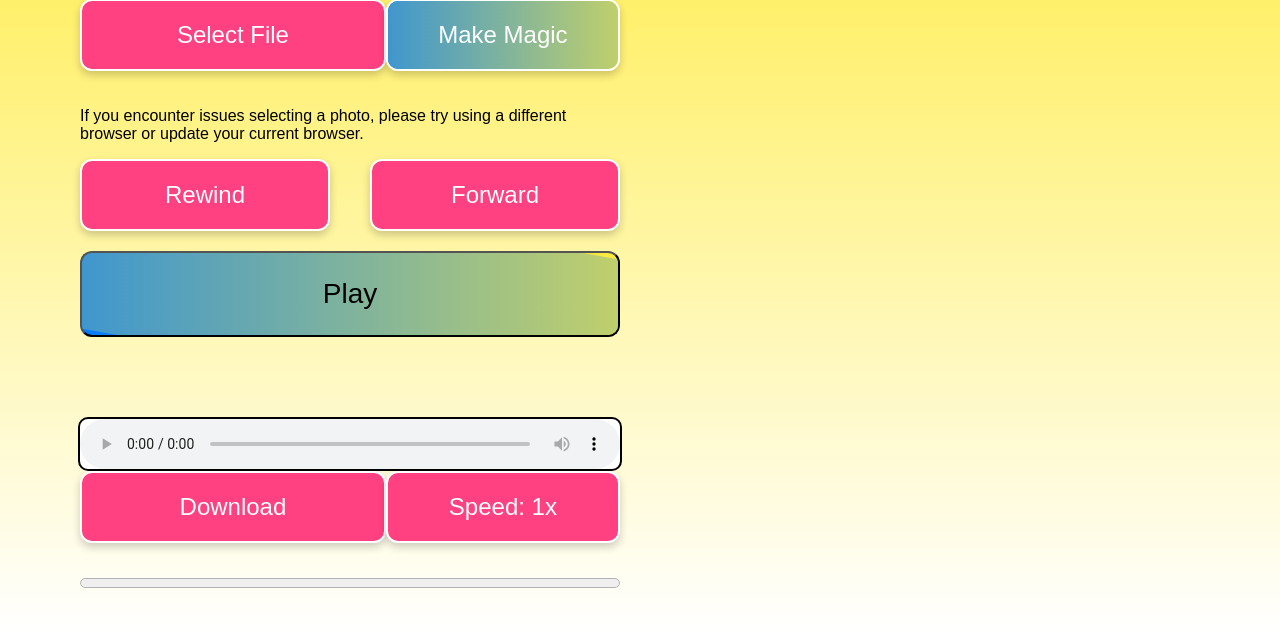
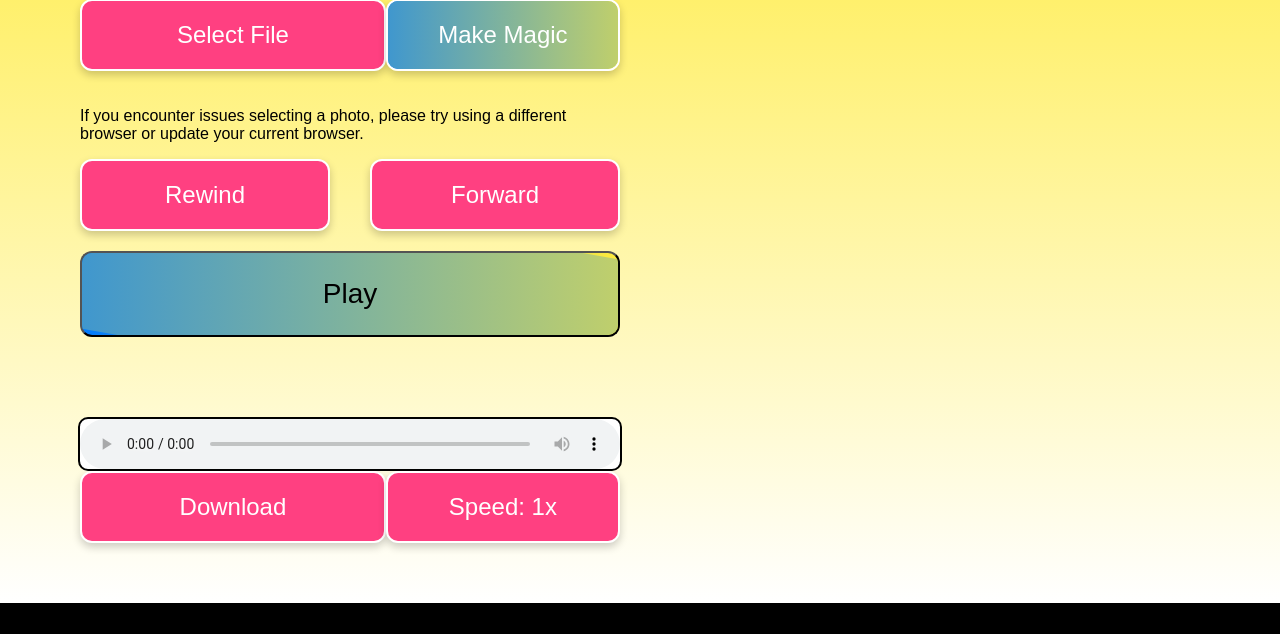
Before and after one commit to sashabatin/yonchee, a Flask app: page / in a window 1280 px wide. Shown: the part 202-836 px from the top of the page. After the commit the page ends 805 px from the top, so only its background shows below. Run offline with Flask 3, Linux system fonts and the light colour scheme.

Commit message:
delete bar, improve pop-up highlighter

```diff
--- a/static/css/styles.css
+++ b/static/css/styles.css
@@ -288,15 +288,6 @@
     position: absolute;
     border: 2px solid red; /* Highlight color */
     pointer-events: none; /* Ensure it doesn't interfere with interactions */
+    display: none; /* Initially hidden */
+    z-index: 10; /* Ensure it is above the image */
 }
-
-/* Progress Bar */
-#progressContainer {
-    width: 100%;
-    margin-top: 10px;
-}
-
-#progressBar {
-    width: 100%;
-    height: 20px;
-}
--- a/static/js/scripts.js
+++ b/static/js/scripts.js
@@ -9,7 +9,6 @@
 const fileLabel = document.querySelector('label[for="fileInput"]');
 const languageSelect = document.getElementById('languageSelect');
 const liveRegion = document.getElementById('liveRegion');
-const progressBar = document.getElementById('progressBar');
 const uploadedImage = document.getElementById('uploadedImage');
 const highlightBox = document.getElementById('highlightBox');
 const popup = document.getElementById('popup');
@@ -182,9 +181,8 @@
             liveRegion.textContent = `Playback speed changed to ${newSpeed}x`;
         };
 
-        // Update progress bar as audio plays
+        // Update the highlight box as audio plays
         audioPlayer.addEventListener('timeupdate', () => {
-            progressBar.value = (audioPlayer.currentTime / audioPlayer.duration) * 100;
             highlightCurrentText(audioPlayer.currentTime);
         });
 
--- a/templates/index.html
+++ b/templates/index.html
@@ -32,9 +32,6 @@
                     <a id="downloadButton">Download</a>
                     <button id="playbackSpeedButton">Speed: 1x</button>
                 </div>
-                <div id="progressContainer">
-                    <progress id="progressBar" value="0" max="100"></progress>
-                </div>
             </form>
             <div id="liveRegion" aria-live="polite"></div>
         </div>
```
